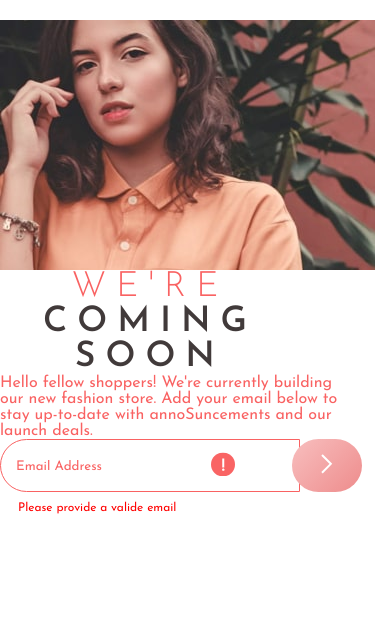
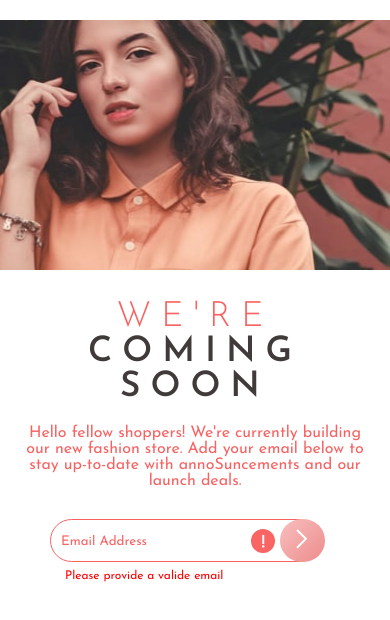
Before and after one commit to Joaovitorsw/base-apparel-coming-soon, a plain HTML site: page index.html in a window 390 px wide. Shown: the part 56-676 px from the top of the page. Drawn offline with Linux system fonts and the light colour scheme.

Commit message:
✨ feat: aling elements and responsive layout

```diff
--- a/index.html
+++ b/index.html
@@ -31,17 +31,19 @@
         Add your email below to stay up-to-date with annoSuncements and our
         launch deals.
       </p>
-    </div>
-    <div class="email-content">
-      <div class="email-input">
-        <input type="text" placeholder="Email Address" class="email-box" />
-        <button class="submit-email">
-          <img src="images/icon-arrow.svg" alt="icon-arrow" />
-        </button>
-      </div>
-      <div class="error-notification">
+      <div class="email-content">
+        <div class="email-box">
+          <input type="text" placeholder="Email Address" class="email-input" />
+          <img
+            src="images/icon-error.svg"
+            alt="icon-error"
+            class="icon-error"
+          />
+          <button class="submit-email">
+            <img src="images/icon-arrow.svg" alt="icon-arrow" />
+          </button>
+        </div>
         <span class="email-error">Please provide a valide email</span>
-        <img src="images/icon-error.svg" alt="icon-error" class="icon-error" />
       </div>
     </div>
 
--- a/style.css
+++ b/style.css
@@ -12,80 +12,87 @@
 .background-image {
   background-image: url(images/hero-mobile.jpg);
   background-repeat: no-repeat;
-  background-size: 100%;
+  background-size: 100% 100%;
   width: 100vw;
   height: 100vw;
-  max-width: 375px;
   max-height: 250px;
 }
+
 .text-content {
   font-family: "Josefin Sans", sans-serif;
+  display: flex;
+  flex-direction: column;
+  align-items: center;
+  margin-top: 10px;
+  padding: 20px;
 }
 .title {
+  text-transform: uppercase;
+  text-align: center;
   font-size: 35px;
+  font-weight: 300;
+  max-width: 350px;
+  letter-spacing: 10px;
+  color: var(--primary-color);
   display: flex;
   flex-direction: column;
-  text-align: center;
-  font-weight: 300;
-  color: var(--primary-color);
-  text-transform: uppercase;
-  max-width: 300px;
-  letter-spacing: 10px;
+  margin-bottom: 20px;
 }
 .title-color {
   color: var(--neutral-color);
   font-weight: 600;
 }
 .paragraph {
+  text-align: center;
+  color: var(--primary-color);
   max-width: 350px;
-  color: var(--primary-color);
+  margin: 0 auto;
 }
 .email-content {
-  display: flex;
-  flex-direction: column;
+  margin-top: 30px;
   font-family: "Josefin Sans", sans-serif;
+  margin-bottom: 20px;
 }
 
+.email-box {
+  display: flex;
+  margin-left: 30px;
+  margin-bottom: 5px;
+}
 .email-input {
-  display: flex;
-}
-.email-box {
-  padding: 15px;
+  padding: 10px;
+  padding-right: 120px;
   width: 100%;
-  max-width: 300px;
   border-radius: 28px 0px 0px 28px;
   border: 1px var(--primary-color) solid;
 }
+
 ::placeholder {
   color: var(--primary-color);
   font-family: "Josefin Sans", sans-serif;
 }
 .submit-email {
-  padding: 15px;
+  padding: 10px;
+  position: relative;
+  left: -45px;
+  width: 60px;
+  border-radius: 28px;
   border: transparent;
-  border-radius: 28px;
-  width: 100%;
-  max-width: 70px;
-  position: relative;
-  left: -2%;
   background-image: linear-gradient(135deg, var(--gardient-color-primary));
 }
 .submit-email:hover {
   box-shadow: var(--primary-color) 1px 1px 5px 1px;
 }
-.error-notification {
-  display: flex;
 
-  max-width: 250px;
-}
 .email-error {
-  margin-top: 10px;
-  margin-left: 18px;
+  margin-left: 45px;
   font-size: 12px;
   color: red;
 }
 .icon-error {
   position: relative;
-  margin-left: 35px;
-  transform: translateY(-165%);
+  width: min-content;
+  height: min-content;
+  margin-top: 10px;
+  left: -50px;
 }
```
